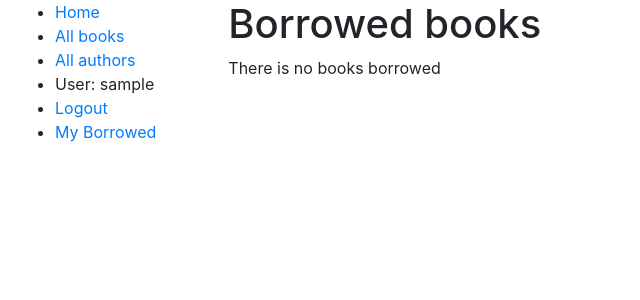
After one commit to lhmisho/locallibrary, a Django app: page /catalog/mybooks/ in a window 1280 px wide. The commit adds this page. Shown: the top 300 px of the page, without its empty margins (0-640 px from the left). Run offline with Django 3.2, Linux system fonts and the light colour scheme; the visitor is signed in with stand-in values (Sample User, id 1); data that the repository does not hold is empty; some libraries are stand-ins or nearby versions.

Commit message:
listing the current user's books

```diff
--- a/catalog/admin.py
+++ b/catalog/admin.py
@@ -18,6 +18,7 @@ class BookAdmin(admin.ModelAdmin):
 
 @admin.register(BookInstance)
 class BookInstanceAdmin(admin.ModelAdmin):
+    list_display = ('book','status','borrower','due_back', 'id')
     list_filter = ('status', 'due_back')
 
     fieldsets = (
@@ -25,7 +26,7 @@ class BookInstanceAdmin(admin.ModelAdmin):
             'fields': ('book', 'imprint', 'id')
         }),
         ('Availability', {
-            'fields': ('status', 'due_back')
+            'fields': ('status', 'due_back', 'borrower')
         }),
     )
 
--- /dev/null
+++ b/catalog/templates/catalog/bookinstance_borrowed_list_user_view.html
@@ -0,0 +1,22 @@
+{% extends 'base.html' %}
+
+{% block title %}<title>Book List</title>{% endblock %}
+
+
+{% block content %}
+    <h1>Borrowed books</h1>
+
+    {% if bookinstance_list %}
+        <ul>
+            {% for bookinst in bookinstance_list %}
+                <li class="{% if bookinst.is_overdue %} text-danger {% endif %}">
+                    <a href="{% url 'catalog:book-detail' bookinst.book.id %}">{{ bookinst.book.title }}</a>({{ bookinst.due_back }})
+                </li>
+            {% endfor %}
+        </ul>
+    {% else %}
+        <p>There is no books borrowed</p>
+    {% endif %}
+
+
+{% endblock %}
--- a/catalog/urls.py
+++ b/catalog/urls.py
@@ -25,4 +25,5 @@ urlpatterns = [
     path('books/<int:pk>', views.BookDetialView.as_view(), name='book-detail'),
     path('authors/', views.AuthorListView.as_view(), name='author'),
     path('author/<int:pk>', views.AuthorDetailView.as_view(), name='author-detail'),
+    path('mybooks/', views.LoanedBooksByUserListView.as_view(), name='my-borrowed'),
 ]
--- a/catalog/views.py
+++ b/catalog/views.py
@@ -1,6 +1,7 @@
 from django.shortcuts import render
 from django.views import generic
 from catalog.models import BookInstance, Book, Author,Genre
+from django.contrib.auth.mixins import LoginRequiredMixin, PermissionRequiredMixin
 # Create your views here.
 
 
@@ -45,3 +46,16 @@ class AuthorListView(generic.ListView):
 
 class AuthorDetailView(generic.DetailView):
     model = Author
+
+
+class LoanedBooksByUserListView(LoginRequiredMixin, generic.ListView):
+    """Generic class-based view listing books on loan to current user."""
+    Model = BookInstance
+    template_name = 'catalog/bookinstance_borrowed_list_user_view.html'
+    paginate_by = 2
+
+    def get_queryset(self):
+        return BookInstance.objects.filter(borrower=self.request.user).filter(status__exact='o').order_by('due_back')
+
+class MyPermissionView(PermissionRequiredMixin):
+    permission_required = 'catalog.can_mark_returned'
--- a/templates/base.html
+++ b/templates/base.html
@@ -27,6 +27,7 @@
         {% if user.is_authenticated %}
             <li>User: {{ user.get_username }}</li>
             <li><a href="{% url 'logout'%}?next={{request.path}}">Logout</a></li>
+            <li><a href="{% url 'catalog:my-borrowed' %}">My Borrowed </a> </li>
             {% else %}
             <li><a href="{% url 'login'%}?next={{request.path}}">Login</a></li>
         {% endif %}
```
Also changed, not shown: catalog/models.py (+11 -0 lines), catalog/migrations/0002_bookinstance_borrower.py (added), catalog/migrations/0003_auto_20181220_1024.py (added).
